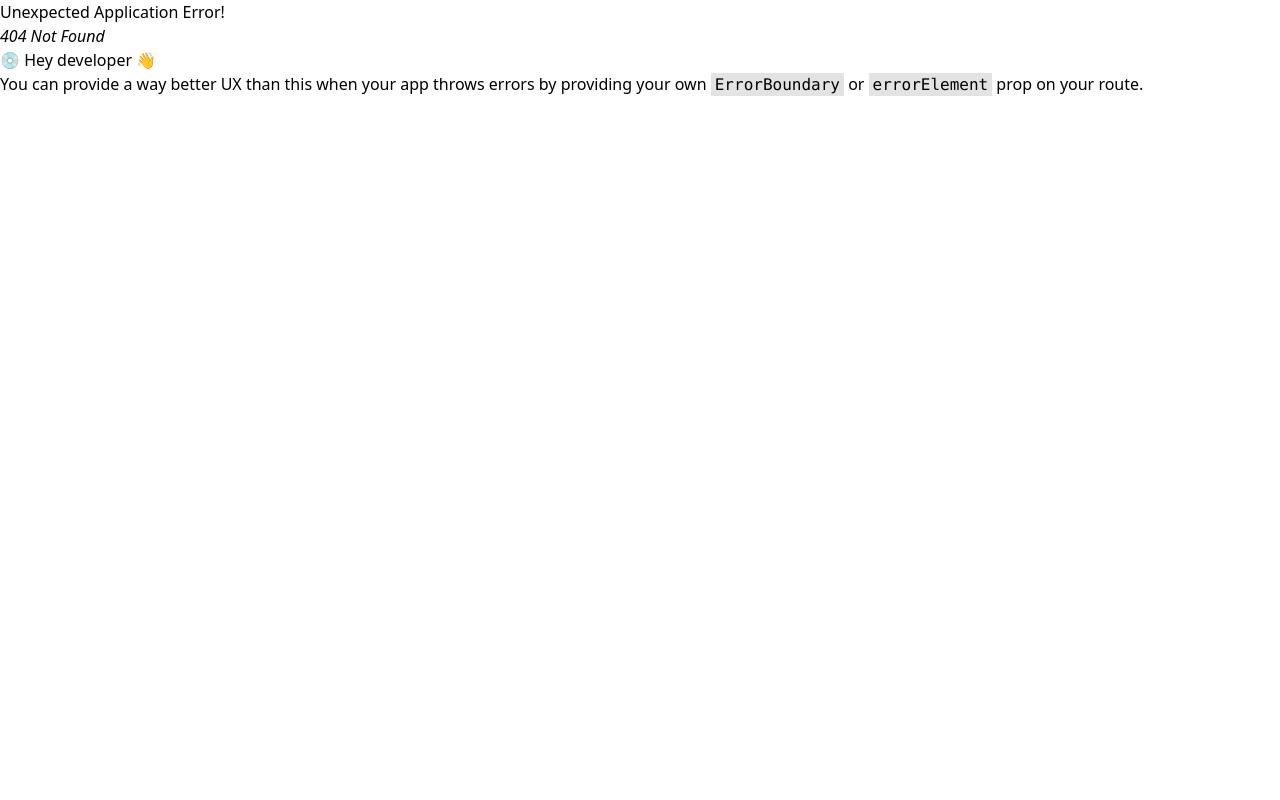
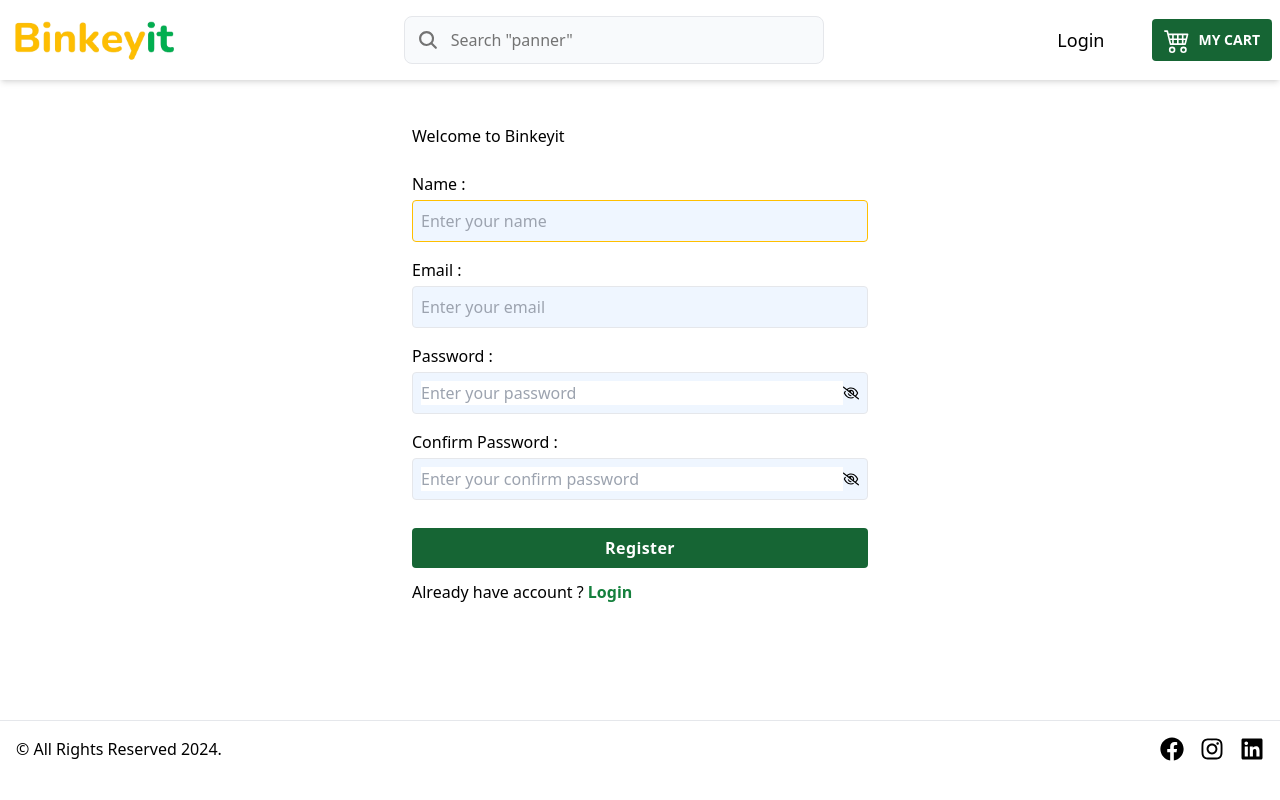
Before and after one commit to Anish-Kumar12/QuickCart, a React (Vite) app in the folder client/: page /register in a window 1280 px wide. Before the commit this address had no page. Built offline with nearby package versions, Linux system fonts and the light colour scheme.

Commit message:
Added Register and login pages

```diff
--- a/client/package.json
+++ b/client/package.json
@@ -12,6 +12,7 @@
   "dependencies": {
     "react": "^18.3.1",
     "react-dom": "^18.3.1",
+    "react-hot-toast": "^2.4.1",
     "react-icons": "^5.4.0",
     "react-router-dom": "^7.1.1",
     "react-type-animation": "^3.2.0"
--- a/client/src/components/Header.jsx
+++ b/client/src/components/Header.jsx
@@ -1,15 +1,23 @@
 import React from "react";
 import logo from "../assets/logo.png";
 import Search from "../components/Search";
-import { Link, useLocation } from "react-router-dom";
+import { Link, useLocation ,useNavigate} from "react-router-dom";
 import { FaRegCircleUser } from "react-icons/fa6";
-import usemobile from "../hooks/usemobile";
+import usemobile from "../hooks/UseMobile";
+import { BsCart4 } from "react-icons/bs";
+import { GoTriangleDown, GoTriangleUp } from "react-icons/go";
 
 function Header() {
   const [isMobile] = usemobile();
   const location = useLocation();
+  const navigate = useNavigate();
+
+  const redirecttologin = () => {
+    navigate("/login");
+  }
 
   const isSearchPage = location.pathname === "/search";
+
 
   return (
     <header className="h-24 lg:h-20 lg:shadow-md sticky top-0 z-40 flex flex-col justify-center gap-1 bg-white">
@@ -20,10 +28,10 @@
             <Link to={"/"} className="h-full flex justify-center items-center">
               <img
                 src={logo}
-                width={130}
+                width={170}
                 height={60}
                 alt="logo"
-                className="hidden lg:block bg-slate-100"
+                className="hidden lg:block"
               />
               <img
                 src={logo}
@@ -43,7 +51,18 @@
             <button className="text-neutral-600 lg:hidden">
               <FaRegCircleUser size={26} />
             </button>
-            <div className="hidden lg:block">Login and my cart</div>
+            <div className="hidden lg:flex  items-center gap-10">
+            <button onClick={redirecttologin} className='text-lg px-2'>Login</button>
+
+              <button className="flex items-center gap-2 bg-green-800 hover:bg-green-700 px-3 py-2 rounded text-white">
+                <div className="hover:animate-bounce">
+                  <BsCart4 size={26} />
+                </div>
+                <div className="font-semibold text-sm">
+                  <p>MY CART</p>
+                </div>
+              </button>
+            </div>
           </div>
         </div>
       )}
--- a/client/src/components/Search.jsx
+++ b/client/src/components/Search.jsx
@@ -3,12 +3,14 @@
 import { useLocation, useNavigate } from "react-router-dom";
 import { TypeAnimation } from "react-type-animation";
 import { FaArrowLeft } from "react-icons/fa";
-
+import { Link } from "react-router-dom";
+import useMobile from "../hooks/UseMobile";
 
 const Search = () => {
   const navigate = useNavigate();
   const Location = useLocation();
   const [isSearchPage, setIsSearchPage] = useState(false);
+  const [isMobile] = useMobile();
 
   useEffect(() => {
     const isSearch = Location.pathname === "/search";
@@ -18,14 +20,35 @@
   const redirecttoSearch = () => {
     navigate("/search");
   };
+
+  const handleOnChange = (e) => {
+    const value = e.target.value;
+    const url = `/search?q=${value}`;
+    navigate(url);
+  };
   return (
     <div className="w-full  min-w-[300px] lg:min-w-[420px] h-11 lg:h-12 rounded-lg border overflow-hidden flex items-center text-neutral-500 bg-slate-50 group focus-within:border-primary-200 ">
-      <button className="flex justify-center items-center h-full p-3 group-focus-within:text-primary-200">
-        <IoSearch size={22} />
-      </button>
+      <div>
+        {isMobile && isSearchPage ? (
+          <Link
+            to={"/"}
+            className="flex justify-center items-center h-full p-2 m-1 group-focus-within:text-primary-200 bg-white rounded-full shadow-md"
+          >
+            <FaArrowLeft size={20} />
+          </Link>
+        ) : (
+          <button className="flex justify-center items-center h-full p-3 group-focus-within:text-primary-200">
+            <IoSearch size={22} />
+          </button>
+        )}
+      </div>
+
       <div>
         {!isSearchPage ? (
-          <div onClick={redirecttoSearch} className='w-full h-full flex items-center'>
+          <div
+            onClick={redirecttoSearch}
+            className="w-full h-full flex items-center"
+          >
             <TypeAnimation
               sequence={[
                 'Search "milk"',
--- /dev/null
+++ b/client/src/pages/Login.jsx
@@ -0,0 +1,11 @@
+import React from 'react'
+
+const Login = () => {
+  return (
+    <div>
+      Login
+    </div>
+  )
+}
+
+export default Login
--- /dev/null
+++ b/client/src/pages/Register.jsx
@@ -0,0 +1,125 @@
+import React, { useState } from "react";
+import { FaRegEyeSlash } from "react-icons/fa6";
+import { FaRegEye } from "react-icons/fa6";
+import toast from 'react-hot-toast';
+import AxiosToastError from '../utils/AxiosToastError.js';
+import { Link, useNavigate } from 'react-router-dom';
+
+const Register = () => {
+  const [data, setData] = useState({
+    name: "",
+    email: "",
+    password: "",
+    confirmPassword: "",
+  });
+  const [showPassword, setShowPassword] = useState(false);
+  const [showConfirmPassword, setShowConfirmPassword] = useState(false);
+
+  const valideValue = true;
+  const handleChange = (e) => {
+    const { name, value } = e.target;
+
+    setData((preve) => {
+      return {
+        ...preve,
+        [name]: value,
+      };
+    });
+  };
+  return (
+  <section className="w-full container mx-auto px-2">
+    <div className="bg-white my-4 w-full max-w-lg mx-auto rounded p-7">
+      <p>Welcome to Binkeyit</p>
+
+      <form className="grid gap-4 mt-6" onSubmit={(e) => e.preventDefault()}>
+        <div className="grid gap-1">
+          <label htmlFor="name">Name :</label>
+          <input
+            type="text"
+            id="name"
+            autoFocus
+            className="bg-blue-50 p-2 border rounded outline-none focus:border-primary-200"
+            name="name"
+            value={data.name}
+            onChange={handleChange}
+            placeholder="Enter your name"
+          />
+        </div>
+        <div className="grid gap-1">
+          <label htmlFor="email">Email :</label>
+          <input
+            type="email"
+            id="email"
+            className="bg-blue-50 p-2 border rounded outline-none focus:border-primary-200"
+            name="email"
+            value={data.email}
+            onChange={handleChange}
+            placeholder="Enter your email"
+          />
+        </div>
+        <div className="grid gap-1">
+          <label htmlFor="password">Password :</label>
+          <div className="bg-blue-50 p-2 border rounded flex items-center focus-within:border-primary-200">
+            <input
+              type={showPassword ? "text" : "password"}
+              id="password"
+              className="w-full outline-none"
+              name="password"
+              value={data.password}
+              onChange={handleChange}
+              placeholder="Enter your password"
+            />
+            <div
+              onClick={() => setShowPassword((preve) => !preve)}
+              className="cursor-pointer"
+            >
+              {showPassword ? <FaRegEye /> : <FaRegEyeSlash />}
+            </div>
+          </div>
+        </div>
+        <div className="grid gap-1">
+          <label htmlFor="confirmPassword">Confirm Password :</label>
+          <div className="bg-blue-50 p-2 border rounded flex items-center focus-within:border-primary-200">
+            <input
+              type={showConfirmPassword ? "text" : "password"}
+              id="confirmPassword"
+              className="w-full outline-none"
+              name="confirmPassword"
+              value={data.confirmPassword}
+              onChange={handleChange}
+              placeholder="Enter your confirm password"
+            />
+            <div
+              onClick={() => setShowConfirmPassword((preve) => !preve)}
+              className="cursor-pointer"
+            >
+              {showConfirmPassword ? <FaRegEye /> : <FaRegEyeSlash />}
+            </div>
+          </div>
+        </div>
+
+        <button
+          disabled={!valideValue}
+          className={` ${
+            valideValue ? "bg-green-800 hover:bg-green-700" : "bg-gray-500"
+          }    text-white py-2 rounded font-semibold my-3 tracking-wide`}
+        >
+          Register
+        </button>
+      </form>
+
+      <p>
+        Already have account ?{" "}
+        <Link
+          to={"/login"}
+          className="font-semibold text-green-700 hover:text-green-800"
+        >
+          Login
+        </Link>
+      </p>
+    </div>
+  </section>
+  )
+};
+
+export default Register;
--- /dev/null
+++ b/client/src/utils/AxiosToastError.js
@@ -0,0 +1,9 @@
+import toast from "react-hot-toast"
+
+const AxiosToastError = (error)=>{
+    toast.error(
+        error?.response?.data?.message
+    )
+}
+
+export default AxiosToastError
```
Also changed, not shown: client/src/route/Index.jsx (+10 -0 lines), 1 other file (tests, documents, lock files or other folders).
